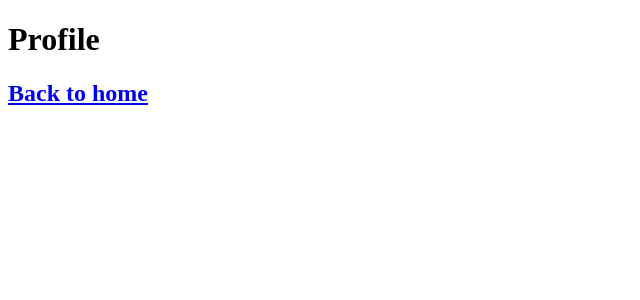
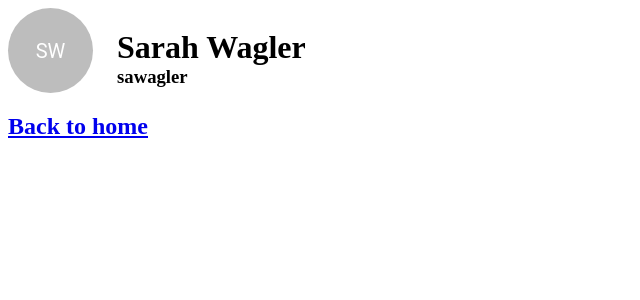
Before and after one commit to mmal1524/chef-impastable, a Next.js app in the folder chef-impastable/: page /profile-page in a window 1280 px wide. Shown: the top 300 px of the page, without its empty margins (0-640 px from the left). Built offline with nearby package versions, Linux system fonts and the light colour scheme.

Commit message:
See profile avatar, name, and username

```diff
--- a/chef-impastable/package.json
+++ b/chef-impastable/package.json
@@ -7,7 +7,9 @@
   },
   "dependencies": {
     "@emotion/react": "^11.10.5",
+    "@emotion/styled": "^11.10.5",
     "@material-ui/core": "^4.12.4",
+    "@mui/material": "^5.11.9",
     "mongodb": "^4.8.1",
     "next": "latest",
     "react": "^18.2.0",
--- a/chef-impastable/pages/profile-page.js
+++ b/chef-impastable/pages/profile-page.js
@@ -1,9 +1,44 @@
+import styles from '../styles/Home.module.css';
 import Link from 'next/link';
+import Stack from '@mui/material/Stack';
+import Avatar from '@mui/material/Avatar';
 
 export default function ProfilePage() {
     return (
         <>
-            <h1>Profile</h1>
+            <div>
+                <Stack
+                    direction="row"
+                    justifyContent="flex-start"
+                    alignItems="baseline"
+                    spacing={3}
+                >
+                    <Avatar sx={{width: 85, height: 85}}>SW</Avatar>
+
+                    <Stack
+                        direction="column"
+                        justifyContent="center"
+                        alignItems="stretch"
+                        spacing={0}
+                    >
+
+                        <h1 className="h1">Sarah Wagler</h1>
+                        <h3 className="h3">sawagler</h3>
+
+                    </Stack>
+                </Stack>
+
+                <style jsx>{`
+                    .h1 {
+                        margin: 0px;
+                    }
+                    .h3 {
+                        margin: 0px;
+                    }
+                `}</style>
+
+            </div>
+
             <h2>
                 <Link href="/">Back to home</Link>
             </h2>
```
Also changed, not shown: 1 other file (tests, documents, lock files or other folders).
